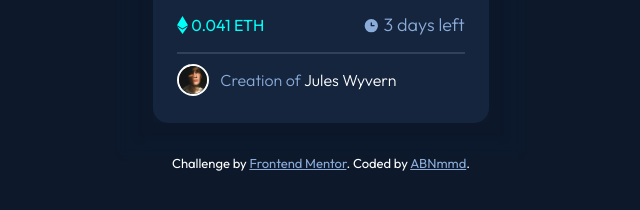
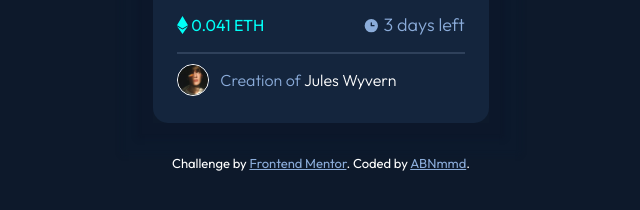
Before and after one commit to ABNmmd/nft-preview-card-component-main, a plain HTML site: page index.html in a window 1280 px wide. Shown: the part 540-750 px from the top of the page, 319-959 px from the left. Drawn offline with Linux system fonts and the light colour scheme.

Commit message:
first modifiy

```diff
--- a/css/style.css
+++ b/css/style.css
@@ -115,7 +115,7 @@ main .card .info{
     width: 2rem;
     height: 2rem;
     border-radius: 50%;
-    border: 2px var(--White) solid;
+    border: 1px var(--White) solid;
     position: relative;
     top: 10px;
     margin-right: 0.5rem;
```
